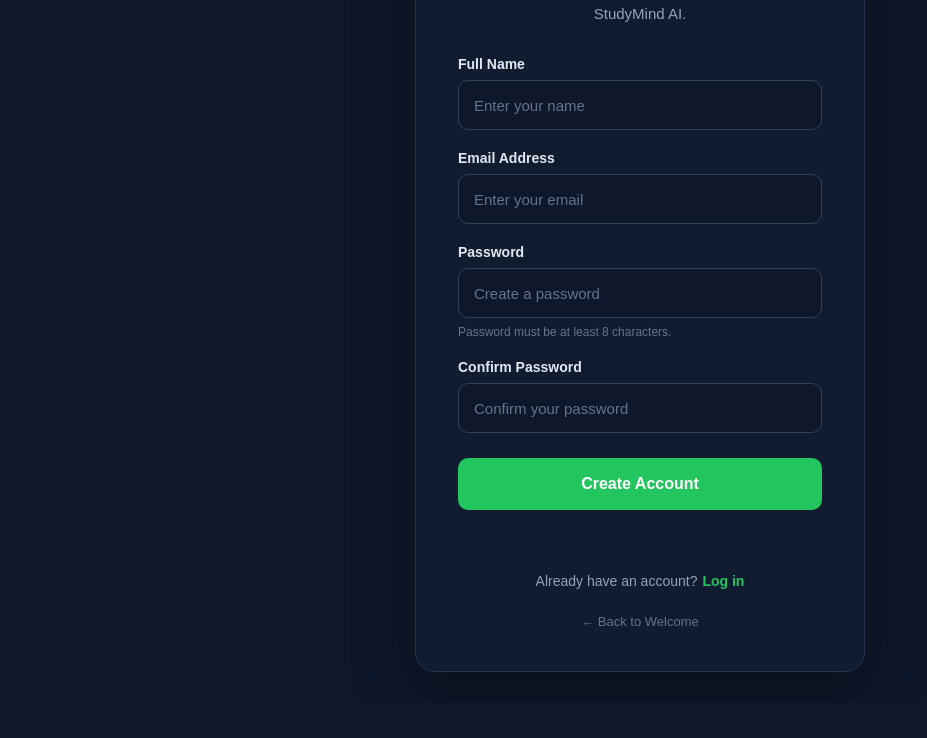
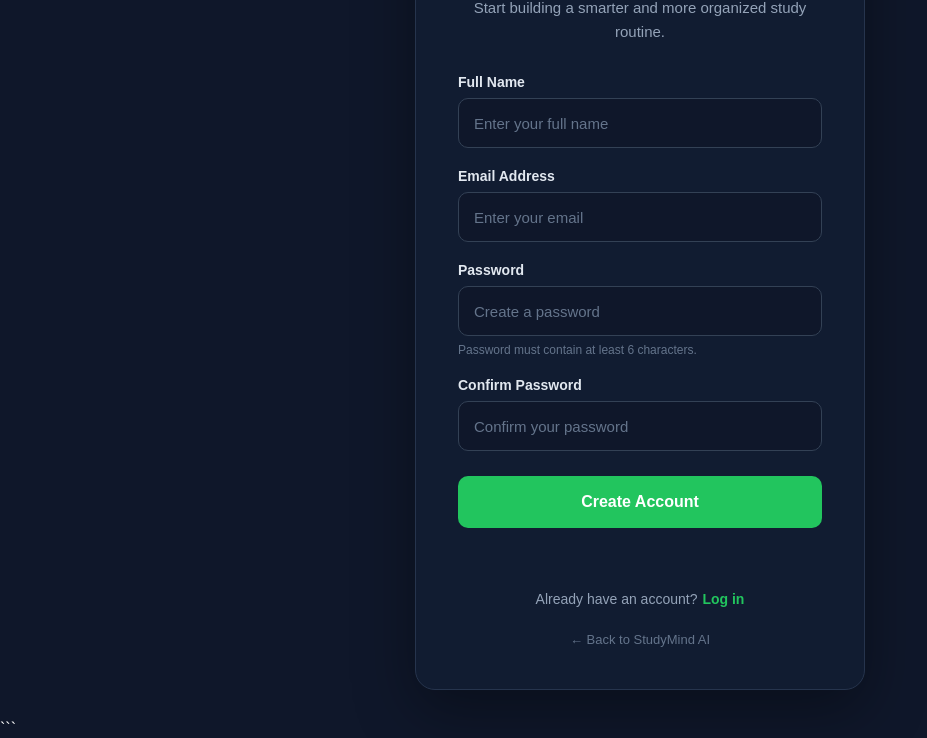
Before and after one commit to CJ514878/StudyMind-AI-App, a website: page signup.html in a window 1280 px wide. Shown: the part 205-943 px from the top of the page, without its empty margins (0-927 px from the left). Before the commit the page ends 907 px from the top, so only its background shows below. Drawn offline with nearby package versions, Linux system fonts and the light colour scheme.

Commit message:
Update signup.html

````diff
--- a/signup.html
+++ b/signup.html
@@ -1,8 +1,10 @@
 <!DOCTYPE html>
+
 <html lang="en">
 
 <head>
 
+```
 <meta charset="UTF-8">
 
 <meta
@@ -16,12 +18,13 @@
     rel="stylesheet"
     href="auth.css"
 >
+```
 
 </head>
 
-
 <body>
 
+```
 <main class="auth-page">
 
     <div class="auth-card">
@@ -42,7 +45,7 @@
             </h1>
 
             <p>
-                    Start your personalized learning journey with StudyMind AI.
+                Start building a smarter and more organized study routine.
             </p>
 
         </div>
@@ -62,7 +65,7 @@
                     type="text"
                     id="name"
                     name="name"
-                        placeholder="Enter your name"
+                    placeholder="Enter your full name"
                     autocomplete="name"
                     required
                 >
@@ -100,12 +103,12 @@
                     name="password"
                     placeholder="Create a password"
                     autocomplete="new-password"
-                        minlength="8"
+                    minlength="6"
                     required
                 >
 
                 <small>
-                        Password must be at least 8 characters.
+                    Password must contain at least 6 characters.
                 </small>
 
             </div>
@@ -123,7 +126,7 @@
                     name="confirmPassword"
                     placeholder="Confirm your password"
                     autocomplete="new-password"
-                        minlength="8"
+                    minlength="6"
                     required
                 >
 
@@ -132,6 +135,7 @@
 
             <button
                 type="submit"
+                id="signupButton"
                 class="auth-button"
             >
                 Create Account
@@ -163,13 +167,13 @@
         </div>
 
 
-            <!-- BACK TO WELCOME -->
+        <!-- BACK -->
 
         <a
             href="index.html"
             class="back-link"
         >
-                ← Back to Welcome
+            ← Back to StudyMind AI
         </a>
 
     </div>
@@ -177,13 +181,12 @@
 </main>
 
 
-    <!-- SUPABASE -->
-
 <script src="https://cdn.jsdelivr.net/npm/@supabase/supabase-js@2"></script>
 
 <script src="supabase.js"></script>
 
 <script src="signup.js"></script>
+```
 
 </body>
 
````
Lines whose indentation alone changed are shown as unchanged.
